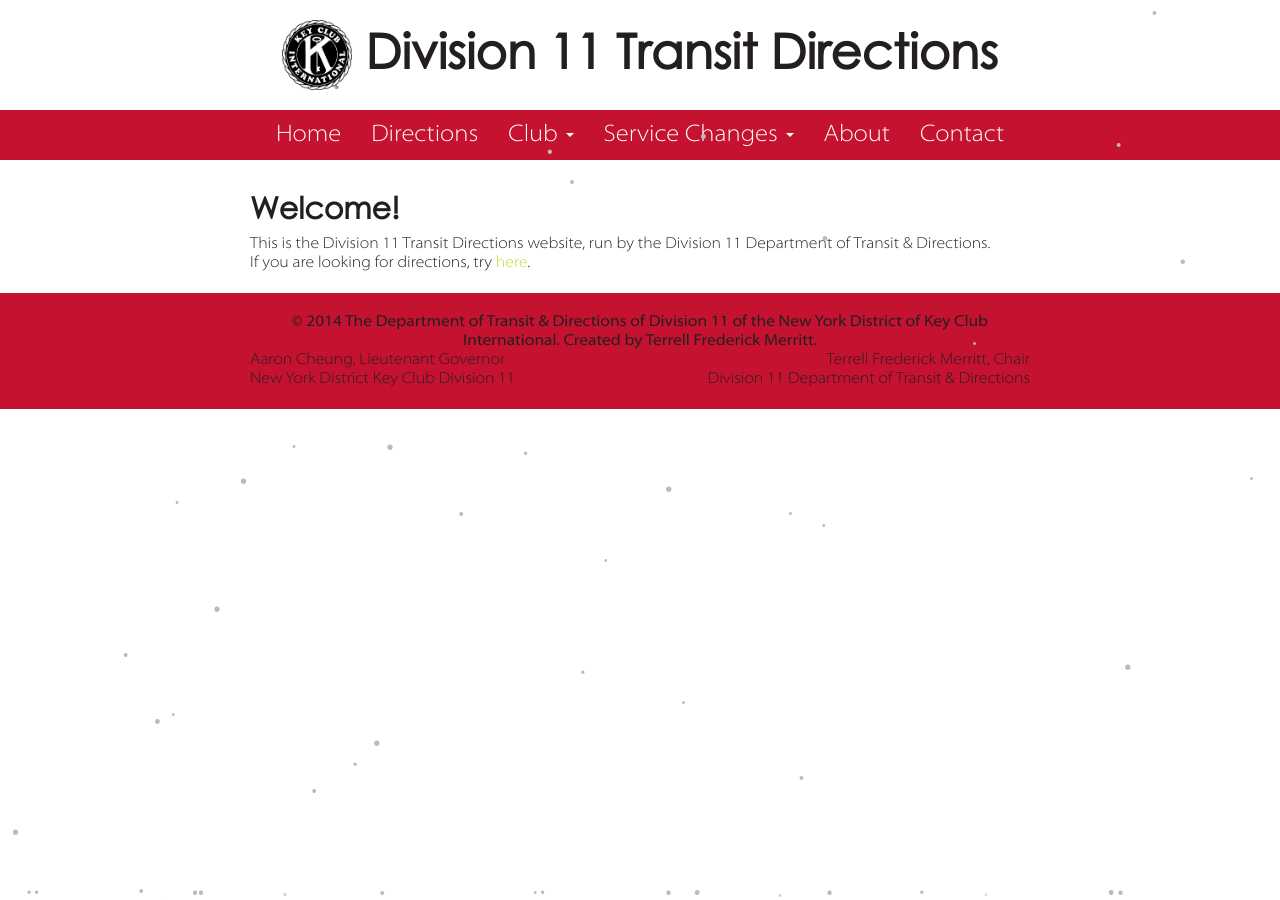
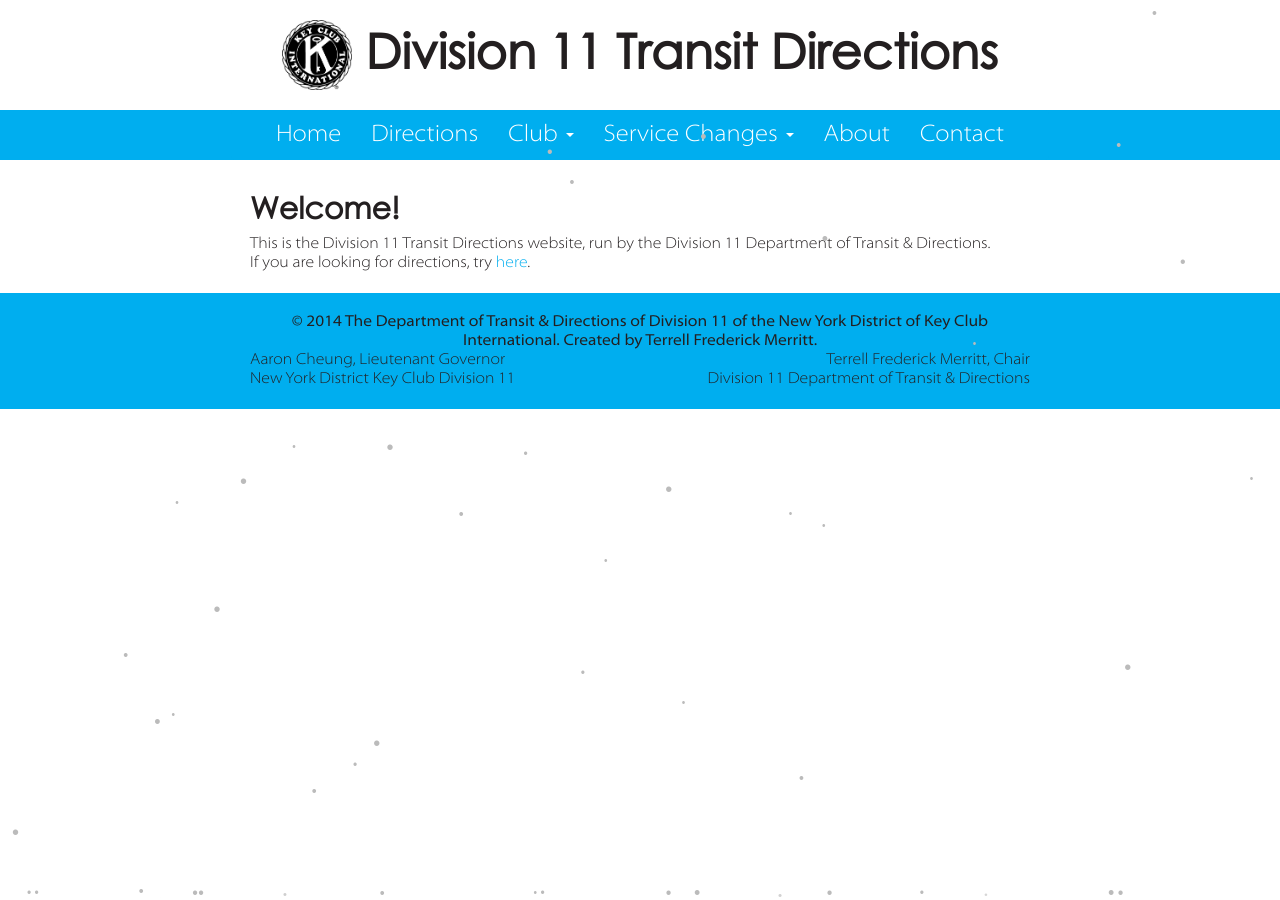
Before and after one commit to d11directions/d11directions.github.io, a Jekyll site: the page built from index.html, in a window 1280 px wide. Built offline with Jekyll 4.4.1, drawn with Linux system fonts in a browser that asks for light colours.

Commit message:
Update Default Layout: Christmas is over

```diff
--- a/_layouts/default.html
+++ b/_layouts/default.html
@@ -7,7 +7,6 @@
   <meta name="description" content="Transit directions to service events for clubs within Division 11 of the New York District of Key Club International.">
   <link rel="stylesheet" type="text/css" media="screen" href="/css/bootstrap.min.css">
   <link rel="stylesheet" type="text/css" media="screen" href="/css/main.css">
-  <link rel="stylesheet" type="text/css" media="screen" href="/css/christmas2014.css">
   <link rel="shortcut icon" type="image/x-icon" href="/favicon.ico">
   <script src="/js/jquery-1.11.1.min.js"></script>
   <script src="/js/bootstrap.min.js"></script>
```
